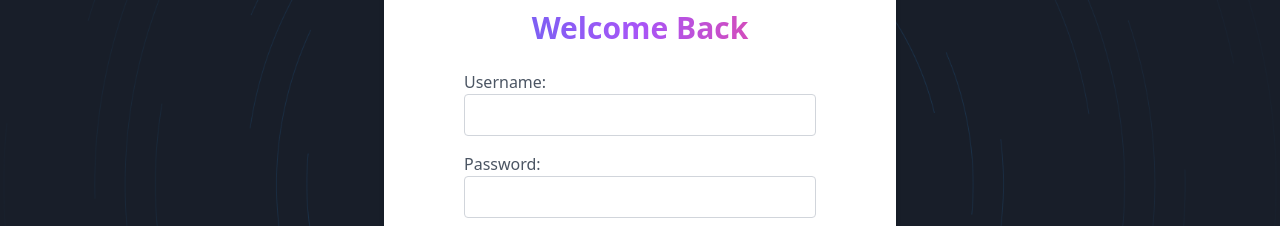
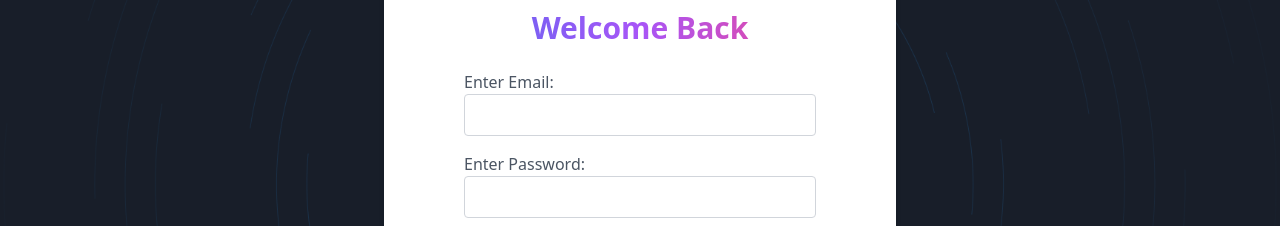
Before and after one commit to stellanechi/URL_ShorteningApp, a React (Vite) app: page /login in a window 1280 px wide. Shown: the part 230-456 px from the top of the page. Built offline with nearby package versions, Linux system fonts and the light colour scheme.

Commit message:
added auth

```diff
--- a/src/pages/Login.tsx
+++ b/src/pages/Login.tsx
@@ -1,34 +1,48 @@
-// import React from "react";
-// import loginstyle from "../pages/login.module.css";
-
-// src/Login.js
-// import React from 'react';
+import React, { useState } from "react";
+import { Auth, signInWithEmailAndPassword } from "firebase/auth";
 
 const Login = () => {
+  const [email, setEmail] = useState("");
+  const [password, setPassword] = useState("");
+
+  const signIn = (e) => {
+    e.preventDefault();
+    signInWithEmailAndPassword(auth, email, password)
+      .then((userCredential) => {
+        console.log(userCredential);
+      })
+      .catch((error) => {
+        console.log(error);
+      });
+  };
   return (
     <div className=" flex items-center justify-center">
       <div className="bg-white p-20 rounded shadow-md w-2/5">
         <h2 className="flex justify-center text-3xl font-black mb-6 bg-gradient-to-r from-indigo-500 via-purple-500 to-pink-500 text-transparent bg-clip-text">
           Welcome Back
         </h2>
-        <form>
+        <form onSubmit={signIn}>
           <div className="mb-4">
-            <label htmlFor="username" className="block text-gray-600">
-              Username:
+            <label htmlFor="email" className="block text-gray-600">
+              Enter Email:
             </label>
             <input
-              type="text"
-              id="username"
-              name="username"
+              type="email"
+              value={email}
+              onChange={(e) => setEmail(e.target.value)}
+              id="email"
+              name="email"
               className="w-full border border-gray-300 p-2 rounded"
             />
           </div>
           <div className="mb-4">
             <label htmlFor="password" className="block text-gray-600">
-              Password:
+              Enter Password:
             </label>
             <input
               type="password"
+              value={password}
+              onChange={(e) => setPassword(e.target.value)}
               id="password"
               name="password"
               className="w-full border border-gray-300 p-2 rounded"
```
